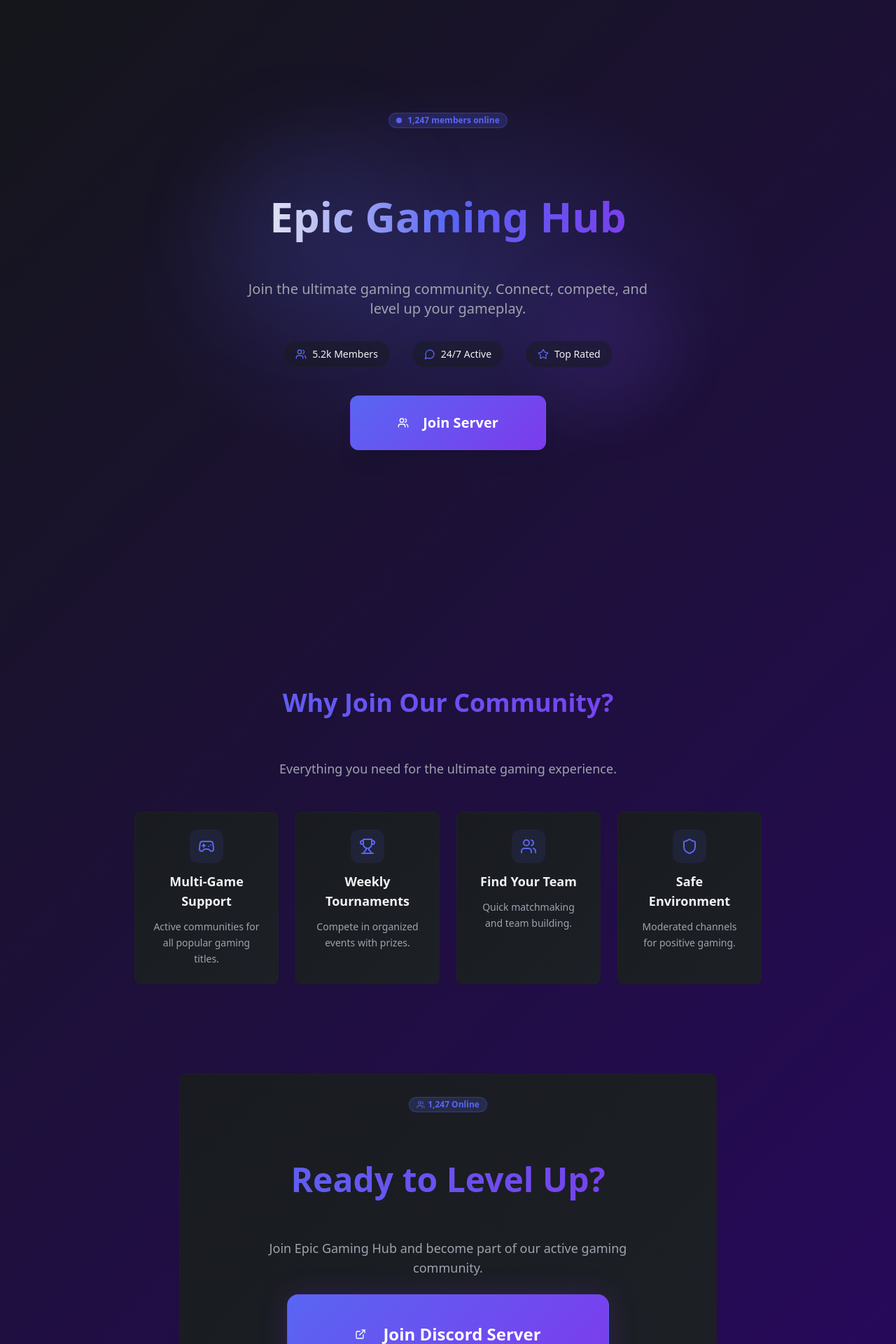
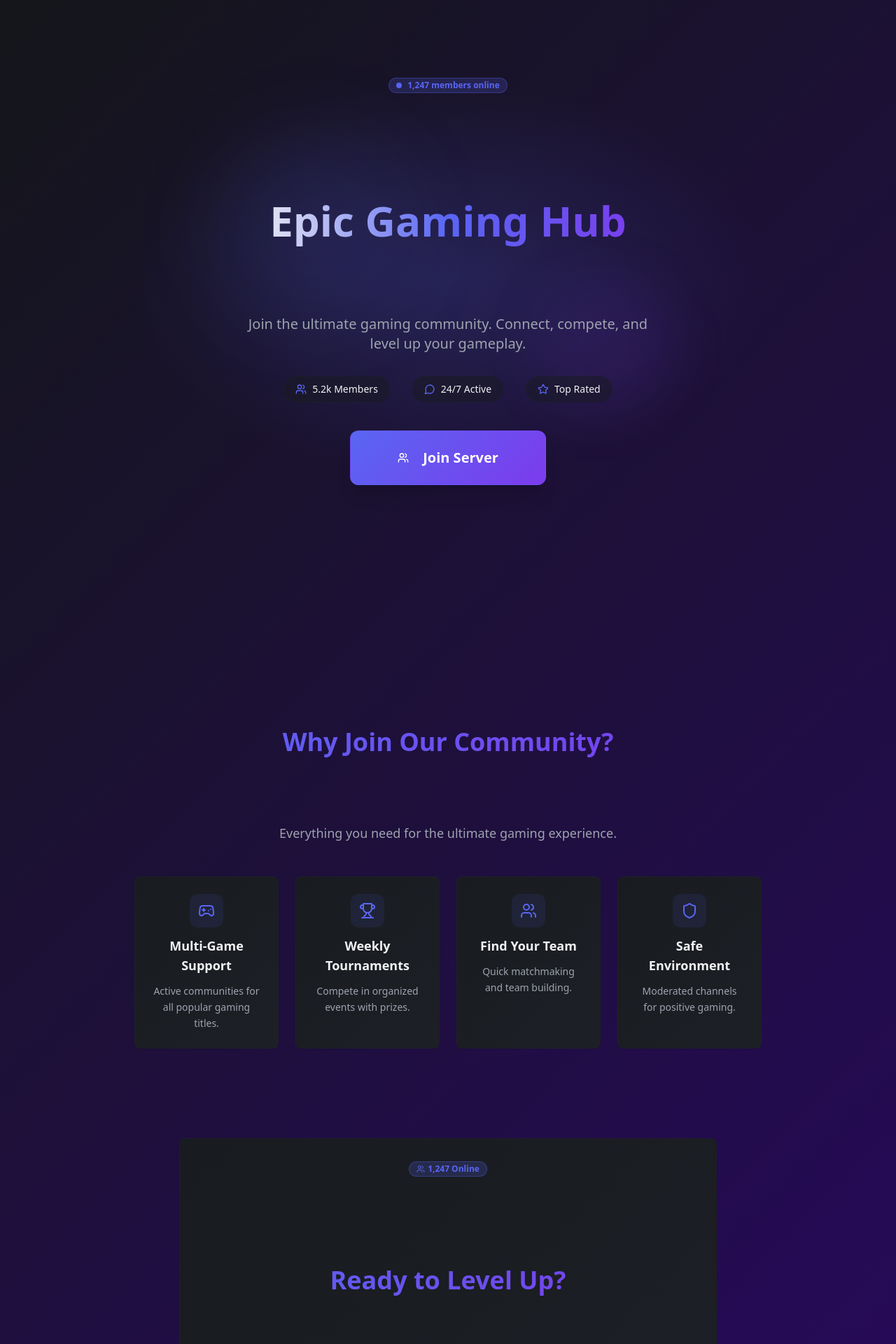
Before and after one commit to JannuPro/dark-discord-glow, a React (Vite) app: page / in a window 1280 px wide. Shown: the top 1920 px of the page at 70% size. Built offline with nearby package versions, Linux system fonts and the light colour scheme.

Commit message:
Reverted to commit 5e5fe4e7617e74fbeadde36bc7953e970f47fec7

```diff
--- a/src/components/FeaturesSection.tsx
+++ b/src/components/FeaturesSection.tsx
@@ -35,8 +35,8 @@ export function FeaturesSection() {
       <div className="max-w-4xl mx-auto">
         {/* Section header */}
         <div className="text-center mb-12 animate-fade-in pt-12">
-          <div className="py-8 mt-6">
-            <h2 className="text-3xl md:text-4xl font-bold mb-3 bg-gradient-to-r from-primary to-accent bg-clip-text text-transparent leading-tight px-6 py-4">
+          <div className="py-16 mt-12">
+            <h2 className="text-3xl md:text-4xl font-bold mb-4 bg-gradient-to-r from-primary to-accent bg-clip-text text-transparent leading-tight px-6 py-4">
               Why Join Our Community?
             </h2>
           </div>
--- a/src/components/HeroSection.tsx
+++ b/src/components/HeroSection.tsx
@@ -18,8 +18,8 @@ export function HeroSection() {
         </Badge>
 
         {/* Main heading */}
-        <div className="py-8 mt-6">
-          <h1 className="text-4xl md:text-6xl font-bold mb-3 bg-gradient-to-r from-foreground via-primary to-accent bg-clip-text text-transparent leading-tight px-6 py-4">
+        <div className="py-16 mt-12">
+          <h1 className="text-4xl md:text-6xl font-bold mb-6 bg-gradient-to-r from-foreground via-primary to-accent bg-clip-text text-transparent leading-tight px-6 py-4">
             Epic Gaming Hub
           </h1>
         </div>
--- a/src/components/JoinSection.tsx
+++ b/src/components/JoinSection.tsx
@@ -20,8 +20,8 @@ export function JoinSection() {
             </div>
 
             {/* Main CTA */}
-            <div className="py-8 mt-6">
-              <h2 className="text-4xl md:text-5xl font-bold mb-3 bg-gradient-to-r from-primary to-accent bg-clip-text text-transparent leading-tight px-6 py-4">
+            <div className="py-16 mt-12">
+              <h2 className="text-3xl md:text-4xl font-bold mb-4 bg-gradient-to-r from-primary to-accent bg-clip-text text-transparent leading-tight px-6 py-4">
                 Ready to Level Up?
               </h2>
             </div>
```
